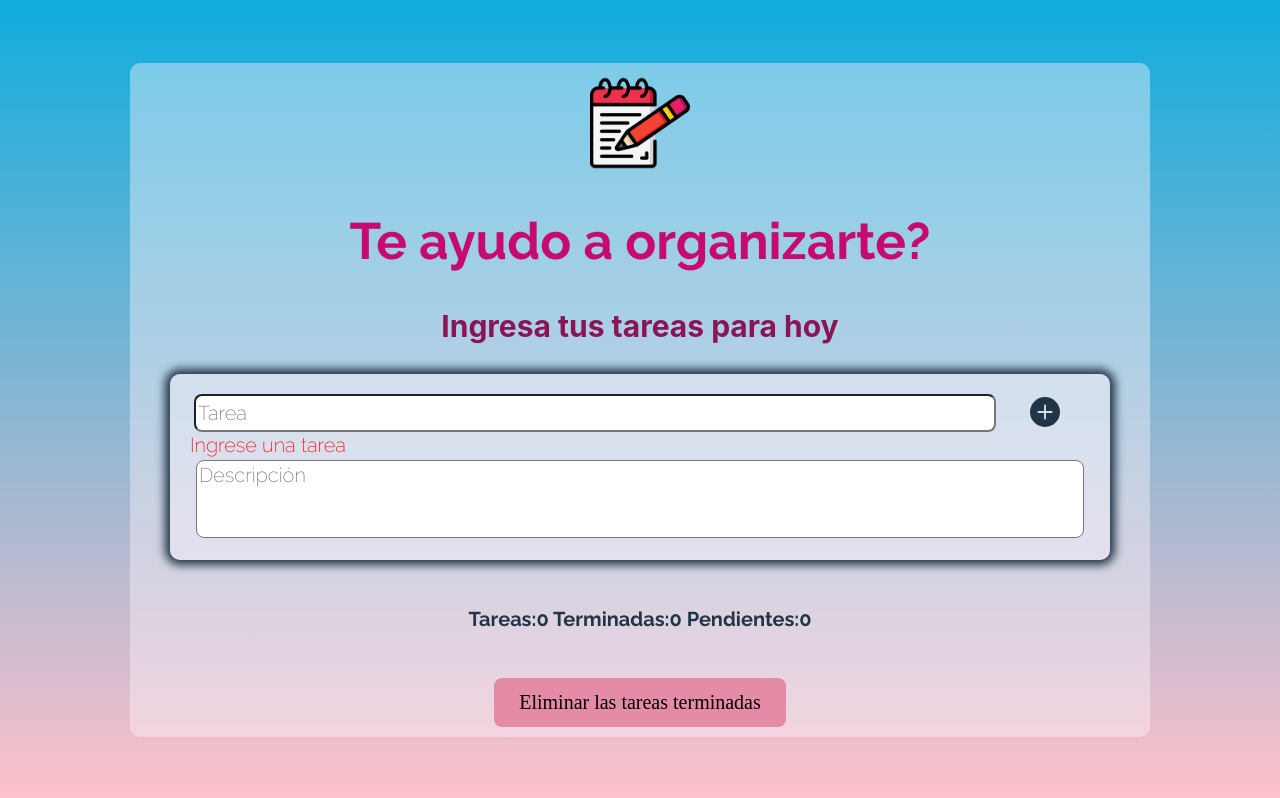
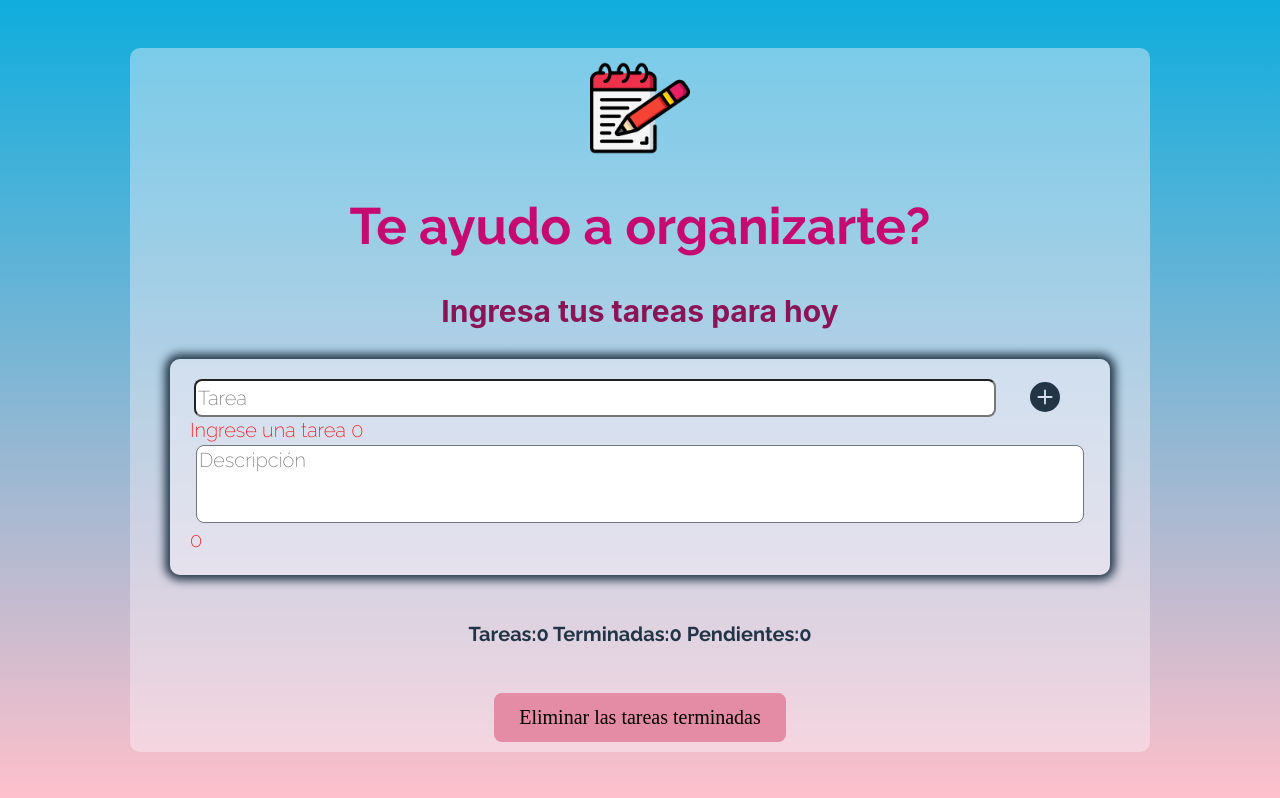
Before and after one commit to legive/my-react-task-list, a React (Vite) app: page / in a window 1280 px wide. Built offline with nearby package versions, Linux system fonts and the light colour scheme; a web font is replaced by a local one.

Commit message:
Validación de ingreso de datos

```diff
--- a/src/components/Tasklist.jsx
+++ b/src/components/Tasklist.jsx
@@ -19,9 +19,21 @@ export default function Tasklist () {
   const [taskCheck, settaskCheck]=useState(false);
   const [taskDescription, settaskDescription]=useState("");
   const[error, setError]=useState("");
-
+  const[error2, setError2]=useState("");
+  const[error3, setError3]=useState("");
 
   useEffect(()=>{
+
+    setError2(taskDescription.length)
+    setError3(taskName.length)
+     if(taskDescription.length>=200){
+
+      alert("Sólo se permiten de 200 caracteres")
+     }
+   if(taskName.length>=50){
+
+      alert("Sólo se permiten de 50 caracteres")
+     }
   if (taskName=="")
   {
     setError("Ingrese una tarea")
@@ -32,7 +44,9 @@ export default function Tasklist () {
   setError("")}
  else{setError("La tarea debe contener mas de 3 caracteres")}
  }
-}, [taskName] )
+
+
+}, [taskName, taskDescription] )
 
 function limpiar(){
   settaskId(Date.now())
@@ -49,18 +63,30 @@ function limpiar(){
       description:taskDescription,
       isComplete:taskCheck
    };
+
    if (taskName=="")
   {
     setError("Ingrese una tarea")
+    alert("Ingrese una tarea")
   }
   else if (taskName.length<=3){
     setError("La tarea debe contener mas de 3 caracteres")
+    alert("La tarea debe contener mas de 3 caracteres")
   }
-  else{
+  else if(taskDescription.length>=200){
+
+      alert("Sólo se permiten de 200 caracteres")
+     }
+     else if(taskName.length>=50){
+
+      alert("Sólo se permiten de 50 caracteres")
+     }
+     else{
     addTask(newTask);
     limpiar();
+  }
 
-  }}
+}
 
   const handleUpdate=(id)=>{
     const index=tasklistArray.findIndex((task)=>(task.id===id));
@@ -86,13 +112,13 @@ function limpiar(){
       </div>
 
 
-      <div className="error"><span style={{color:'red'}}>{error}</span></div>
+      <div className="error"><span style={{color:'red'}}>{error}                      {error3}</span></div>
       <div className="inputDescripcion">
      <textarea onChange={(event)=>{settaskDescription(event.target.value)}}  className="agregar" type='textarea'
      value={taskDescription} placeholder={"Descripción"}  />
 
      </div>
-
+     <div className="error"><span style={{color:'red'}}>{error2}</span></div>
 
     </form >
 
```
